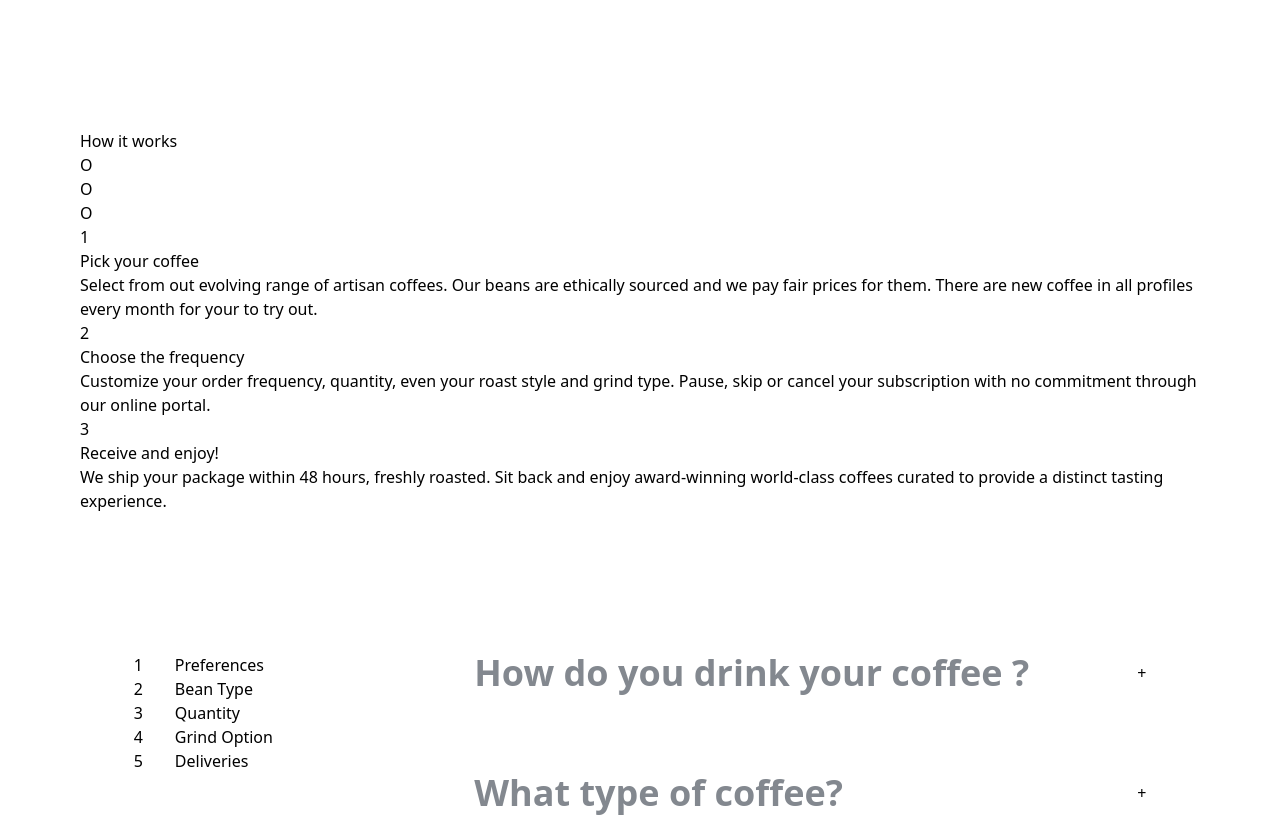
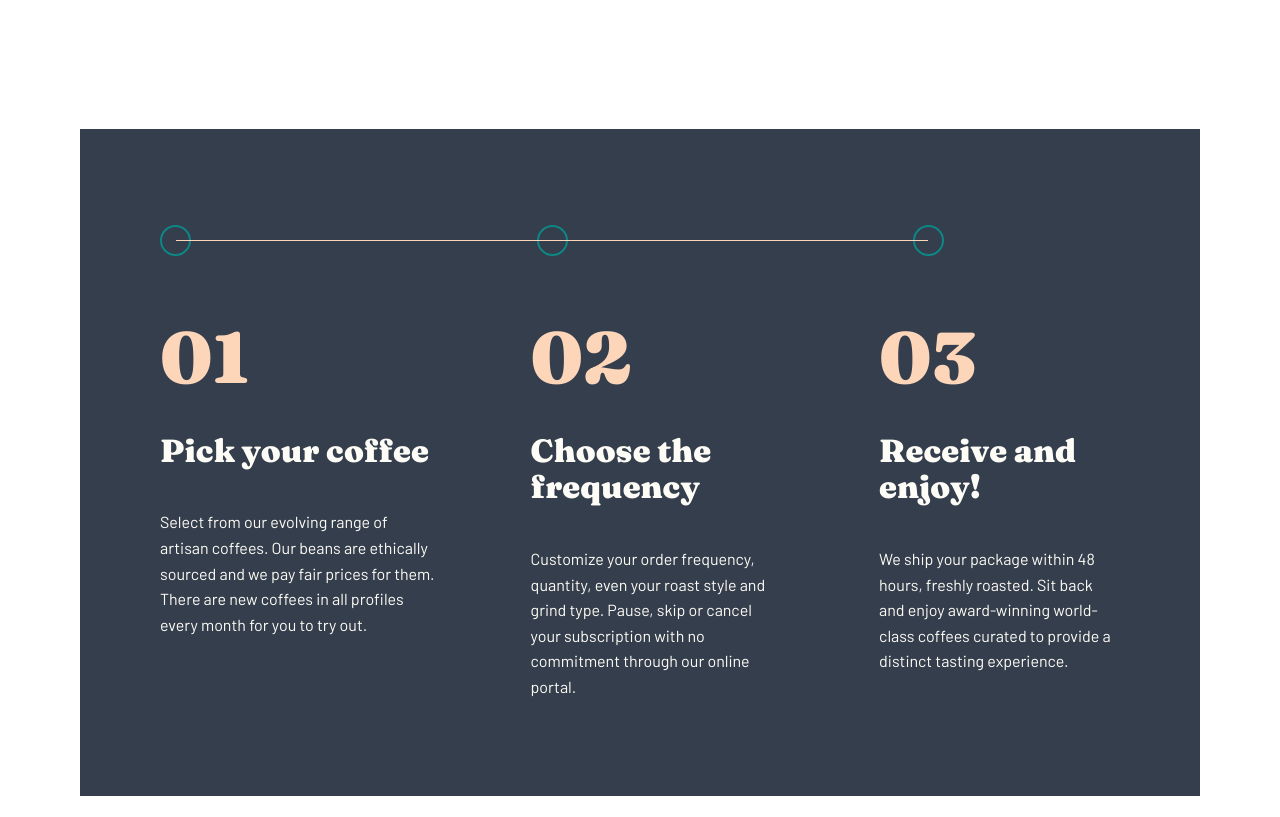
Before and after one commit to azanra/coffee-subscription, a React (Vite) app: page /plan in a window 1280 px wide. Shown: the part 580-1397 px from the top of the page. Built offline with nearby package versions, Linux system fonts and the light colour scheme.

Commit message:
feat: add responsive work section

```diff
--- a/src/App.css
+++ b/src/App.css
@@ -29,6 +29,11 @@
   --neutral-500: #848990;
   --neutral-50: #fefcf6;
 
+  --teal-600: #0e8684;
+
+  --orange-200: #fdd6ba;
+
+  --radius-6: 6px;
   --radius-12: 12px;
 
   font-family: var(--system-font);
@@ -48,10 +53,24 @@
   letter-spacing: 0px;
 }
 
+@utility text-preset-3 {
+  font-family: "Fraunces";
+  font-size: 32px;
+  line-height: 114%;
+  letter-spacing: 0px;
+}
+
 @utility text-preset-4 {
   font-family: "Fraunces";
   font-size: 24px;
   line-height: 150%;
+  letter-spacing: 0px;
+}
+
+@utility text-preset-5 {
+  font-family: "Fraunces";
+  font-size: 18px;
+  line-height: 140%;
   letter-spacing: 0px;
 }
 
@@ -85,3 +104,10 @@
     background-image: url("../src/assets/plan/desktop/image-hero-blackcup.jpg");
   }
 }
+
+.circle {
+  width: 31px;
+  height: 31px;
+  border-radius: 50%;
+  border: 2px solid var(--teal-600);
+}
--- a/src/pages/home/Home.tsx
+++ b/src/pages/home/Home.tsx
@@ -13,7 +13,7 @@ const Home = () => {
       <CreatePlan />
       <Collection />
       <ChooseUs />
-      <Work withBtn={true} />
+      <Work />
       <Footer />
     </PageWrapper>
   );
--- a/src/pages/plan/Plan.tsx
+++ b/src/pages/plan/Plan.tsx
@@ -10,7 +10,7 @@ const Plan = () => {
       <Header />
       <div className="flex flex-col gap-[64px] md:gap-[80px] lg:gap-[140px]">
         <CreatePlanBanner />
-        <Work withBtn={false} />
+        <Work />
         <CustomizePlan />
       </div>
     </PageWrapper>
--- a/src/shared/components/Work.tsx
+++ b/src/shared/components/Work.tsx
@@ -1,14 +1,15 @@
-const Work = ({
-  withBtn,
-  customClass,
-}: {
-  withBtn: boolean;
-  customClass?: string;
-}) => {
+import { useLocation } from "react-router";
+import useIsMobileScreen from "../hooks/useIsMobileScreen";
+
+const Work = () => {
+  const { isMobileScreen } = useIsMobileScreen();
+  const location = useLocation();
+  const isPlanPage = location.pathname === "/plan";
+
   const workList = [
     {
       header: "Pick your coffee",
-      body: "Select from out evolving range of artisan coffees. Our beans are ethically sourced and we pay fair prices for them. There are new coffee in all profiles every month for your to try out.",
+      body: "Select from our evolving range of artisan coffees. Our beans are ethically sourced and we pay fair prices for them. There are new coffees in all profiles every month for you to try out.",
     },
     {
       header: "Choose the frequency",
@@ -19,30 +20,53 @@ const Work = ({
       body: "We ship your package within 48 hours, freshly roasted. Sit back and enjoy award-winning world-class coffees curated to provide a distinct tasting experience.",
     },
   ];
+
+  const textClass = isPlanPage ? "text-(--neutral-50)" : "text-(--neutral-900)";
+
   return (
-    <div className={`${customClass}`}>
-      <div>
-        <h1>How it works</h1>
-      </div>
-      <div>
-        <div>O</div>
-        <div>O</div>
-        <div>O</div>
-      </div>
-      <div>
+    <div
+      className={`${isPlanPage ? "bg-(--neutral-900)" : ""} px-[16px] py-[48px] md:px-[32px] md:py-[64px] lg:px-[80px] lg:py-[96px] `}
+    >
+      {!isPlanPage && (
+        <div className="mb-[64px] md:mb-[80px] lg:mb-[95px] text-center md:text-start">
+          <h1 className="text-preset-4 text-(--neutral-500)">How it works</h1>
+        </div>
+      )}
+
+      {!isMobileScreen && (
+        <div className="w-[80%] pl-[16px]">
+          <div className="flex justify-between mx-[-16px]">
+            {[...Array(3)].map((_, index) => {
+              return <div className="circle" key={index} />;
+            })}
+          </div>
+          <div className="border-t-[1px] relative bottom-[16px] border-(--orange-200)" />
+        </div>
+      )}
+
+      <div className="flex flex-col gap-[40px] md:flex-row md:gap-[32px] lg:gap-[95px]">
         {workList.map((list, index) => {
           return (
-            <div key={list.header}>
-              <h1>{index + 1}</h1>
-              <h2>{list.header}</h2>
-              <p>{list.body}</p>
+            <div
+              key={list.header}
+              className={`flex flex-col gap-[24px] lg:gap-[40px] text-center md:text-start ${isPlanPage ? "md:pt-[64px]" : "md:pt-[80px]"}`}
+            >
+              <h1 className="text-preset-1 text-(--orange-200)">
+                0{index + 1}
+              </h1>
+              <h2 className={`text-preset-3 ${textClass}`}>{list.header}</h2>
+              <p className={`text-preset-6 text-(--neutral-50) ${textClass}`}>
+                {list.body}
+              </p>
             </div>
           );
         })}
       </div>
-      {withBtn && (
-        <div>
-          <button>Create your plan</button>
+      {!isPlanPage && (
+        <div className="mt-[40px] md:mt-[64px] flex justify-center md:justify-start">
+          <button className="w-[218px] h-[57px] bg-(--teal-600) text-preset-5 text-(--neutral-50) rounded-(--radius-6)">
+            Create your plan
+          </button>
         </div>
       )}
     </div>
```
